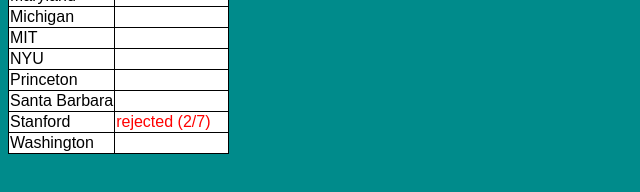
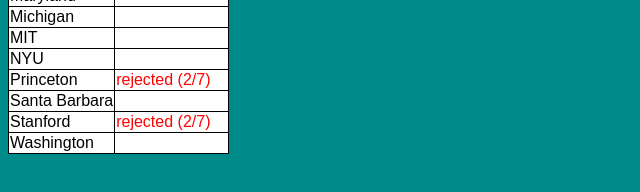
Before and after one commit to mattheweverette/mattheweverette.github.io, a plain HTML site: page grad.html in a window 1280 px wide. Shown: the part 212-404 px from the top of the page, 0-640 px from the left. Drawn offline with Linux system fonts and the light colour scheme.

Commit message:
Update grad results

```diff
--- a/grad.html
+++ b/grad.html
@@ -76,7 +76,7 @@
       </tr>
       <tr>
         <td>Princeton</td>
-        <td></td>
+        <td><span class="rejected">rejected (2/7)</span></td>
       </tr>
       <tr>
         <td>Santa Barbara</td>
```
